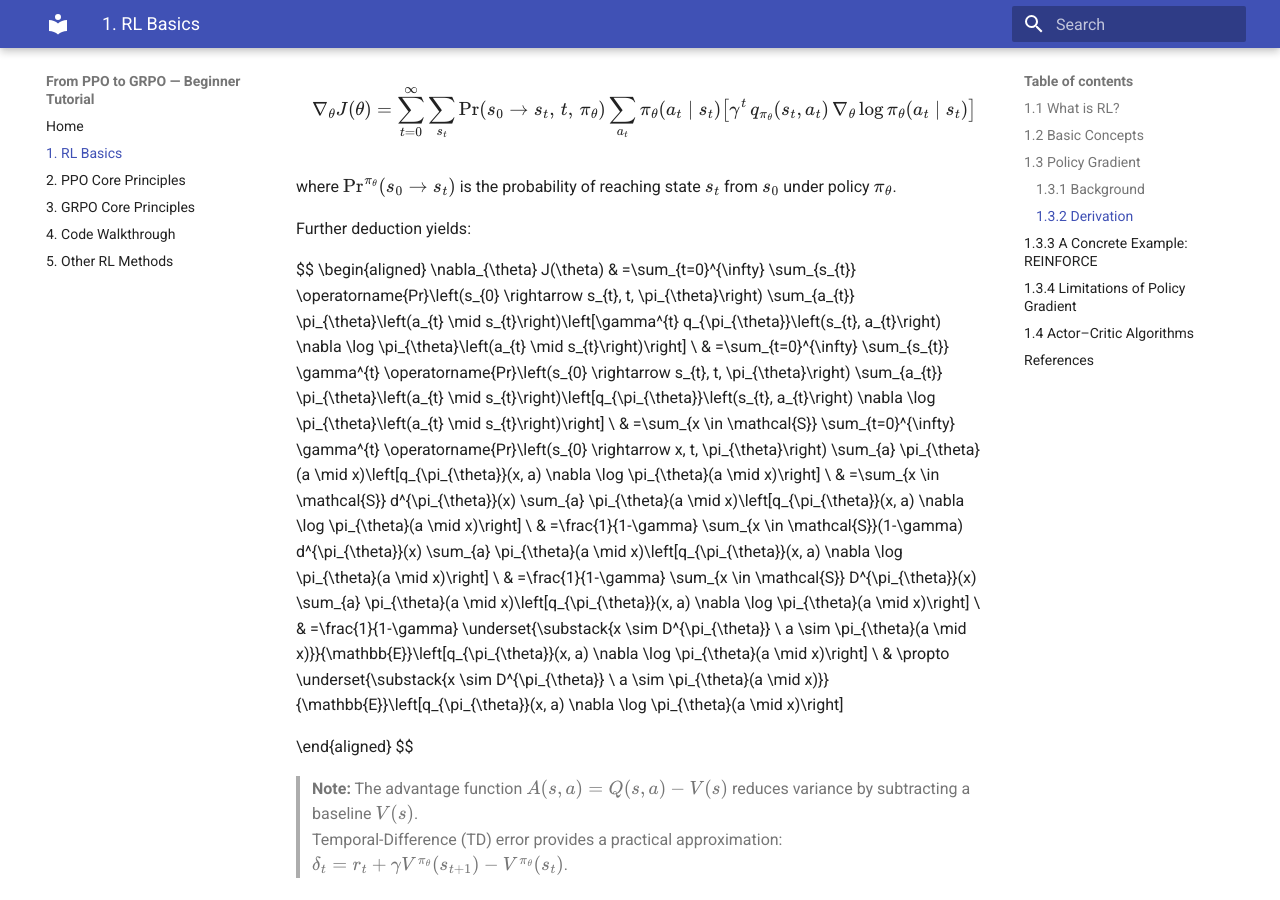
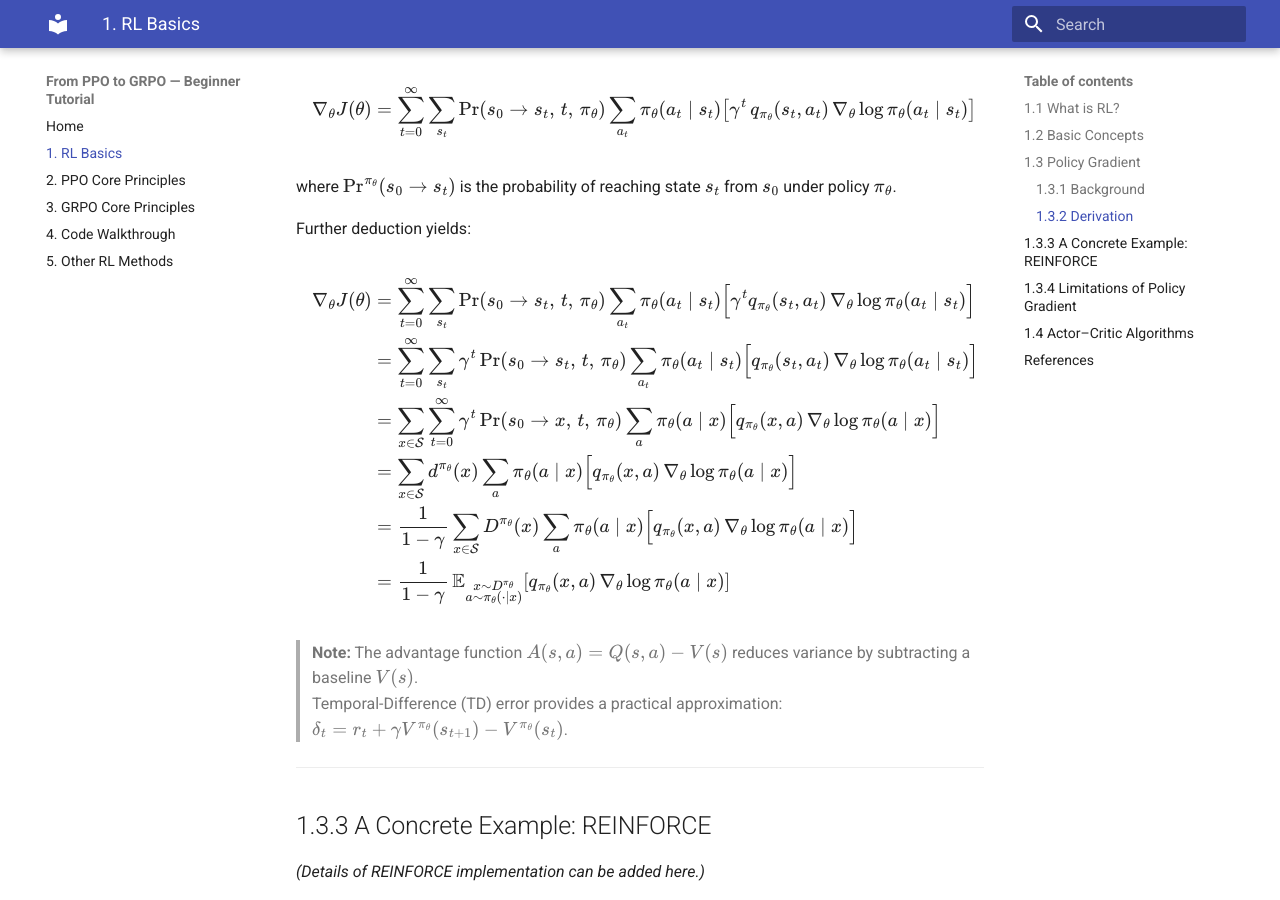
Before and after one commit to Nidhogg32/From-PPO-to-GRPO-Beginner-Tutorial, an MkDocs documentation site: the page built from docs/01_RLBasics.md, in a window 1280 px wide and 900 px high, scrolled down 2210 px. Built offline with MkDocs 1.6.1 and Material for MkDocs 9.7.7, drawn with Linux system fonts in a browser that asks for light colours.

Commit message:
Update 01_RLBasics.md

```diff
--- a/docs/01_RLBasics.md
+++ b/docs/01_RLBasics.md
@@ -68,19 +68,25 @@
 
 $$
 \begin{aligned}
-\nabla_{\theta} J(\theta) & =\sum_{t=0}^{\infty} \sum_{s_{t}} \operatorname{Pr}\left(s_{0} \rightarrow s_{t}, t, \pi_{\theta}\right) \sum_{a_{t}} \pi_{\theta}\left(a_{t} \mid s_{t}\right)\left[\gamma^{t} q_{\pi_{\theta}}\left(s_{t}, a_{t}\right) \nabla \log \pi_{\theta}\left(a_{t} \mid s_{t}\right)\right] \\
-& =\sum_{t=0}^{\infty} \sum_{s_{t}} \gamma^{t} \operatorname{Pr}\left(s_{0} \rightarrow s_{t}, t, \pi_{\theta}\right) \sum_{a_{t}} \pi_{\theta}\left(a_{t} \mid s_{t}\right)\left[q_{\pi_{\theta}}\left(s_{t}, a_{t}\right) \nabla \log \pi_{\theta}\left(a_{t} \mid s_{t}\right)\right] \\
-& =\sum_{x \in \mathcal{S}} \sum_{t=0}^{\infty} \gamma^{t} \operatorname{Pr}\left(s_{0} \rightarrow x, t, \pi_{\theta}\right) \sum_{a} \pi_{\theta}(a \mid x)\left[q_{\pi_{\theta}}(x, a) \nabla \log \pi_{\theta}(a \mid x)\right] \\
-& =\sum_{x \in \mathcal{S}} d^{\pi_{\theta}}(x) \sum_{a} \pi_{\theta}(a \mid x)\left[q_{\pi_{\theta}}(x, a) \nabla \log \pi_{\theta}(a \mid x)\right] \\
-& =\frac{1}{1-\gamma} \sum_{x \in \mathcal{S}}(1-\gamma) d^{\pi_{\theta}}(x) \sum_{a} \pi_{\theta}(a \mid x)\left[q_{\pi_{\theta}}(x, a) \nabla \log \pi_{\theta}(a \mid x)\right] \\
-& =\frac{1}{1-\gamma} \sum_{x \in \mathcal{S}} D^{\pi_{\theta}}(x) \sum_{a} \pi_{\theta}(a \mid x)\left[q_{\pi_{\theta}}(x, a) \nabla \log \pi_{\theta}(a \mid x)\right] \\
-& =\frac{1}{1-\gamma} \underset{\substack{x \sim D^{\pi_{\theta}} \\
-a \sim \pi_{\theta}(a \mid x)}}{\mathbb{E}}\left[q_{\pi_{\theta}}(x, a) \nabla \log \pi_{\theta}(a \mid x)\right] \\
-& \propto \underset{\substack{x \sim D^{\pi_{\theta}} \\
-a \sim \pi_{\theta}(a \mid x)}}{\mathbb{E}}\left[q_{\pi_{\theta}}(x, a) \nabla \log \pi_{\theta}(a \mid x)\right]
-
+\nabla_{\theta} J(\theta)
+&= \sum_{t=0}^{\infty} \sum_{s_{t}} \Pr\!\left(s_{0} \to s_{t},\, t,\, \pi_{\theta}\right)
+   \sum_{a_{t}} \pi_{\theta}\!\left(a_{t} \mid s_{t}\right)
+   \Big[\gamma^{t} q_{\pi_{\theta}}\!\left(s_{t}, a_{t}\right)\, \nabla_{\theta}\log \pi_{\theta}\!\left(a_{t} \mid s_{t}\right)\Big] \\
+&= \sum_{t=0}^{\infty} \sum_{s_{t}} \gamma^{t} \Pr\!\left(s_{0} \to s_{t},\, t,\, \pi_{\theta}\right)
+   \sum_{a_{t}} \pi_{\theta}\!\left(a_{t} \mid s_{t}\right)
+   \Big[q_{\pi_{\theta}}\!\left(s_{t}, a_{t}\right)\, \nabla_{\theta}\log \pi_{\theta}\!\left(a_{t} \mid s_{t}\right)\Big] \\
+&= \sum_{x \in \mathcal{S}} \sum_{t=0}^{\infty} \gamma^{t} \Pr\!\left(s_{0} \to x,\, t,\, \pi_{\theta}\right)
+   \sum_{a} \pi_{\theta}(a \mid x)\Big[q_{\pi_{\theta}}(x, a)\, \nabla_{\theta}\log \pi_{\theta}(a \mid x)\Big] \\
+&= \sum_{x \in \mathcal{S}} d^{\pi_{\theta}}(x) \sum_{a} \pi_{\theta}(a \mid x)
+   \Big[q_{\pi_{\theta}}(x, a)\, \nabla_{\theta}\log \pi_{\theta}(a \mid x)\Big] \\
+&= \frac{1}{1-\gamma} \sum_{x \in \mathcal{S}} D^{\pi_{\theta}}(x) \sum_{a} \pi_{\theta}(a \mid x)
+   \Big[q_{\pi_{\theta}}(x, a)\, \nabla_{\theta}\log \pi_{\theta}(a \mid x)\Big] \\
+&= \frac{1}{1-\gamma}\,
+   \mathbb{E}_{\substack{x \sim D^{\pi_{\theta}} \\ a \sim \pi_{\theta}(\cdot \mid x)}}
+   \!\left[q_{\pi_{\theta}}(x, a)\, \nabla_{\theta}\log \pi_{\theta}(a \mid x)\right]
 \end{aligned}
 $$
+
 
 > **Note:** The advantage function $A(s, a) = Q(s, a) - V(s)$ reduces variance by subtracting a baseline $V(s)$.
 > Temporal-Difference (TD) error provides a practical approximation:
```
